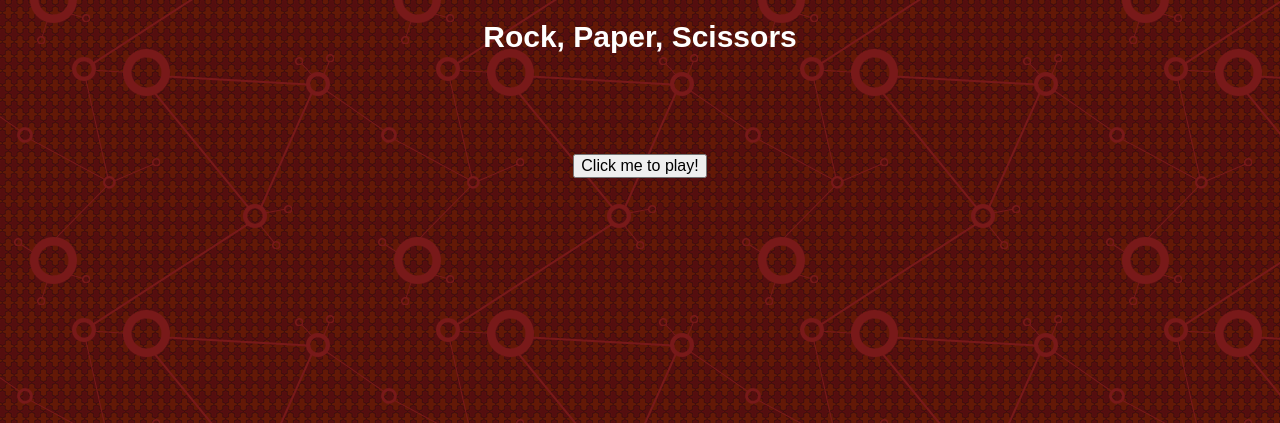
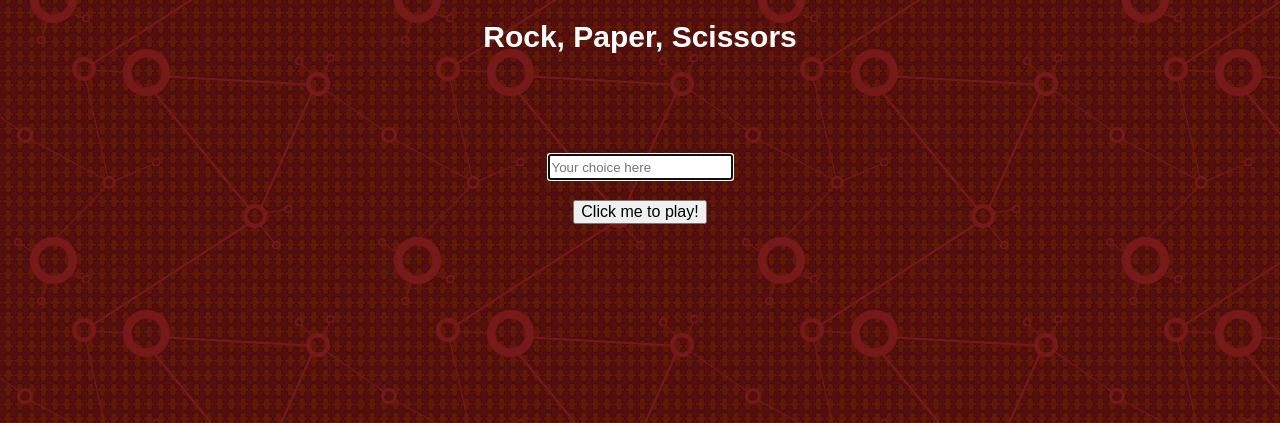
Before and after one commit to GemHill/rps, a PHP site: page / in a window 1280 px wide. Shown: the top 423 px of the page. Run offline with PHP 8.4, Linux system fonts and the light colour scheme.

Commit message:
added input via form

```diff
--- a/homepage.css
+++ b/homepage.css
@@ -12,10 +12,16 @@ button{
 	display: block;
 	font-family: sans-serif;
 	font-size: 16px;
-	margin: 100px auto;
+	margin: auto;
 }
 
 body{
 	background-image: url(images/invaders.gif);
 	background-repeat: repeat;
 }
+
+.Choice{
+	display: block;
+	height: 20px;
+	margin: 100px auto 20px auto;
+}
--- a/index.php
+++ b/index.php
@@ -5,6 +5,10 @@
 	</head>
 	<body>
 		<h1>Rock, Paper, Scissors</h1>
-		<button onclick="userAction()">Click me to play!</button>
-		</body>
+
+		<input class="Choice" type="text" id="youChoice" placeholder="Your choice here" autofocus />
+
+		<button onclick="test()">Click me to play!</button>
+
+	</body>
 </html>
```
Also changed, not shown: rockpaperscissors.js (+30 -20 lines).
